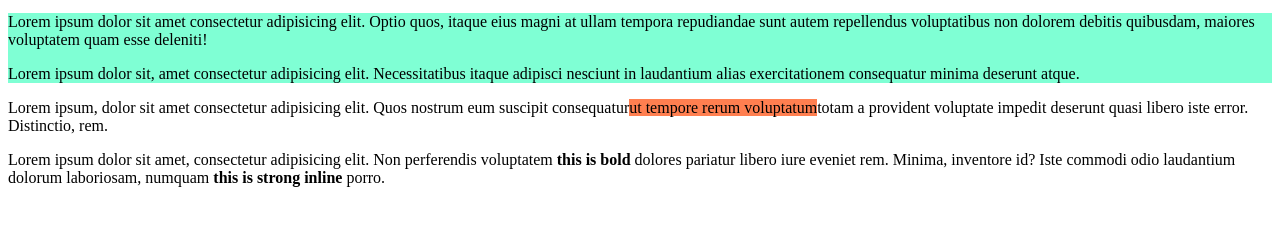
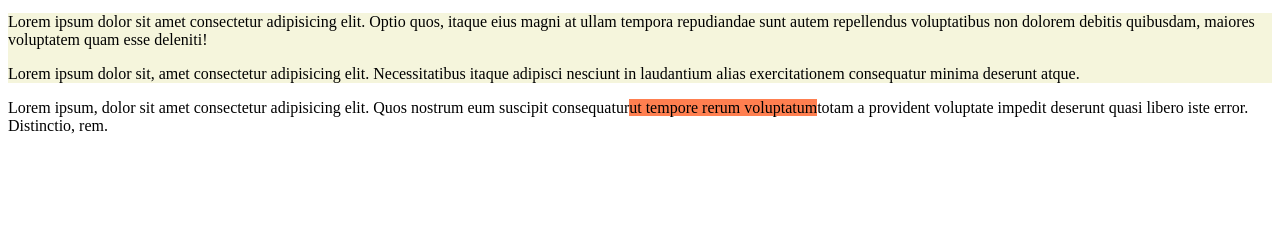
Before and after one commit to PaolaDesign/project-03, a plain HTML site: page index.html in a window 1280 px wide. Shown: the part 102-328 px from the top of the page. Drawn offline with Linux system fonts and the light colour scheme.

Commit message:
div and span

```diff
--- a/index.html
+++ b/index.html
@@ -27,16 +27,9 @@
     </div>
     <p>
       Lorem ipsum, dolor sit amet consectetur adipisicing elit. Quos nostrum eum
-      suscipit consequatur<span class="important"
-        >ut tempore rerum voluptatum</span
-      >totam a provident voluptate impedit deserunt quasi libero iste error.
-      Distinctio, rem.
+      suscipit consequatur<span class="important">ut tempore rerum voluptatum</span>totam a provident
+      voluptate impedit deserunt quasi libero iste error. Distinctio, rem.
     </p>
-    <p>
-      Lorem ipsum dolor sit amet, consectetur adipisicing elit. Non perferendis
-      voluptatem <span class="content">this is bold</span> dolores pariatur libero iure eveniet rem. Minima,
-      inventore id? Iste commodi odio laudantium dolorum laboriosam, numquam
-      <strong>this is strong inline</strong> porro.
-    </p>
+
   </body>
 </html>
--- a/style.css
+++ b/style.css
@@ -7,11 +7,7 @@ a {
 }
 .text {
     background-color: beige;
-    background-color: aquamarine;
 }
 .important {
     background-color: coral;
 }
-.content {
-    font-weight: bold;
-}
```
